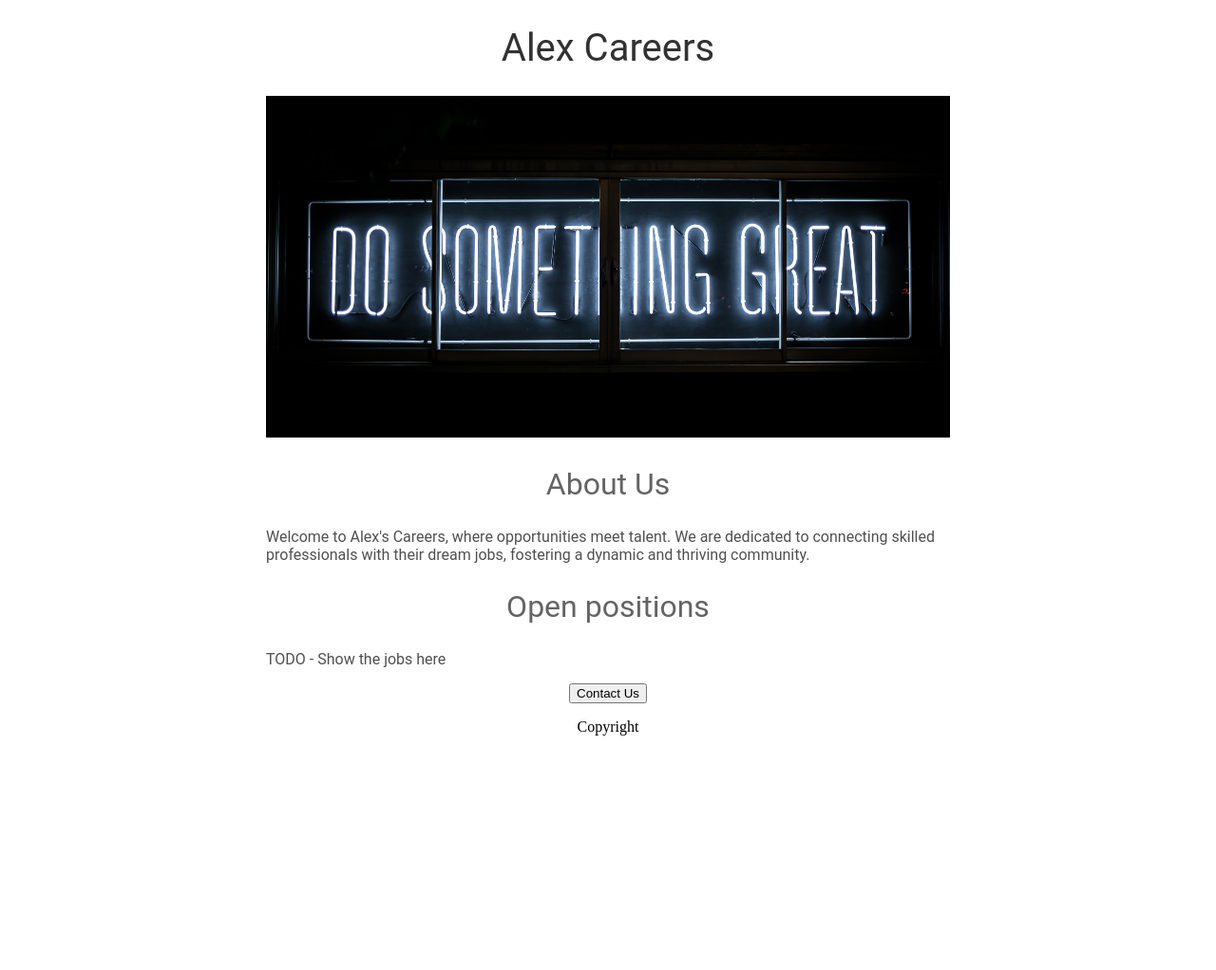
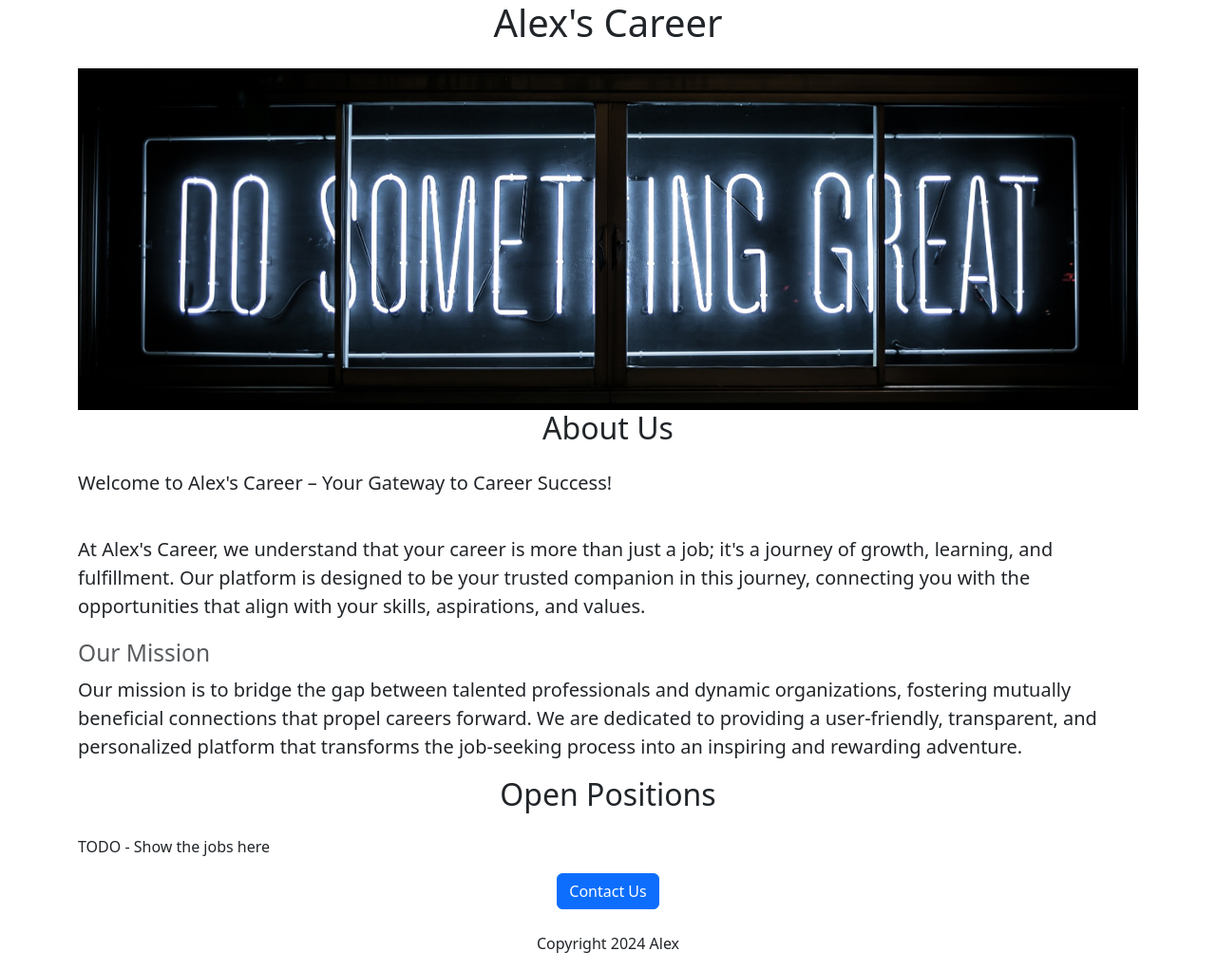
Before and after one commit to Alexlau0524/Alex-Careers-Website, a Flask app: page / in a window 1280 px wide. Shown: the whole page at 95% size. Before the commit the page ends 775 px from the top, so only its background shows below. Run offline with Flask 3, Linux system fonts and the light colour scheme.

Commit message:
Add Bootstrap method for CSS

```diff
--- a/templates/home.html
+++ b/templates/home.html
@@ -1,54 +1,37 @@
 <!DOCTYPE html>
 <html>
   <head>
+    <meta charset="utf-8">
+    <meta name="viewport" content="width=device-width, initial-scale=1">
     <title>Alex Careers</title>
+    <link href="https://cdn.jsdelivr.net/npm/bootstrap@5.3.2/dist/css/bootstrap.min.css" rel="stylesheet" integrity="sha384-T3c6CoIi6uLrA9TneNEoa7RxnatzjcDSCmG1MXxSR1GAsXEV/Dwwykc2MPK8M2HN" crossorigin="anonymous">
     <style>
-      h1{
-        font-size: 40px;
-        font-family: Roboto;
-        font-weight: normal;
-        color: rgb(50,50,50);
-        text-align: center;
-      }
-
       #banner{
+        height: 360px;
         width: 100%;
-        height: 360px;
         object-fit: cover;
       }
-
-      h2{
-        font-family: Roboto;
-        font-size: 32px;
-        color: rgb(100, 100, 100);
-        text-align: center;
-        font-weight: normal;
-      }
-
-      .bodytext{
-        font-family: Roboto;
-        color: rgb(80, 80, 80);
-      }
-
-      #container{
-        max-width: 720px;
-        margin: 0 auto;
-      }
-
     </style>
   </head>
+
   <body>
-      <div id="container">
-        <h1>Alex Careers</h1>
-        <img id="banner" src="https://0b36d2d8-4292-4fbe-8a58-51e1c2ddf259-00-3o5g6exhrxylz.sisko.replit.dev/static/Banner.jpeg">
-        <h2>About Us</h2>
-        <p class="bodytext">Welcome to Alex's Careers, where opportunities meet talent. We are dedicated to connecting skilled professionals with their dream jobs, fostering a dynamic and thriving community.</p>
-        <h2>Open positions</h2>
-        <p class="bodytext">TODO - Show the jobs here</p>
+      <div class="container">
+        <h1 class="text-center mt=2 mb-4">Alex's Career</h1>
+        <img class="img-fluid" id="banner" src="https://0b36d2d8-4292-4fbe-8a58-51e1c2ddf259-00-3o5g6exhrxylz.sisko.replit.dev/static/Banner.jpeg">
+        <h2 class="text-center mt=2 mb-4">About Us</h2>
+        <p class="lead">Welcome to Alex's Career – Your Gateway to Career Success!</p>
+        <br>
+        <p class="lead">At Alex's Career, we understand that your career is more than just a job; it's a journey of growth, learning, and fulfillment. Our platform is designed to be your trusted companion in this journey, connecting you with the opportunities that align with your skills, aspirations, and values.</p>
+        <h3>
+           <small class="text-body-secondary">Our Mission</small>
+        </h3>
+        <p class="lead">Our mission is to bridge the gap between talented professionals and dynamic organizations, fostering mutually beneficial connections that propel careers forward. We are dedicated to providing a user-friendly, transparent, and personalized platform that transforms the job-seeking process into an inspiring and rewarding adventure.</p>
+        <h2 class="text-center mt=2 mb-4">Open Positions</h2>
+        <p>TODO - Show the jobs here</p>
       </div>
       <div style="text-align: center;">
-        <button>Contact Us</button>
-        <p>Copyright</p>
+        <button class="btn btn-primary">Contact Us</button>
+        <p class="mt-4">Copyright 2024 Alex</p>
       </div>
   </body>
 </html>
```
